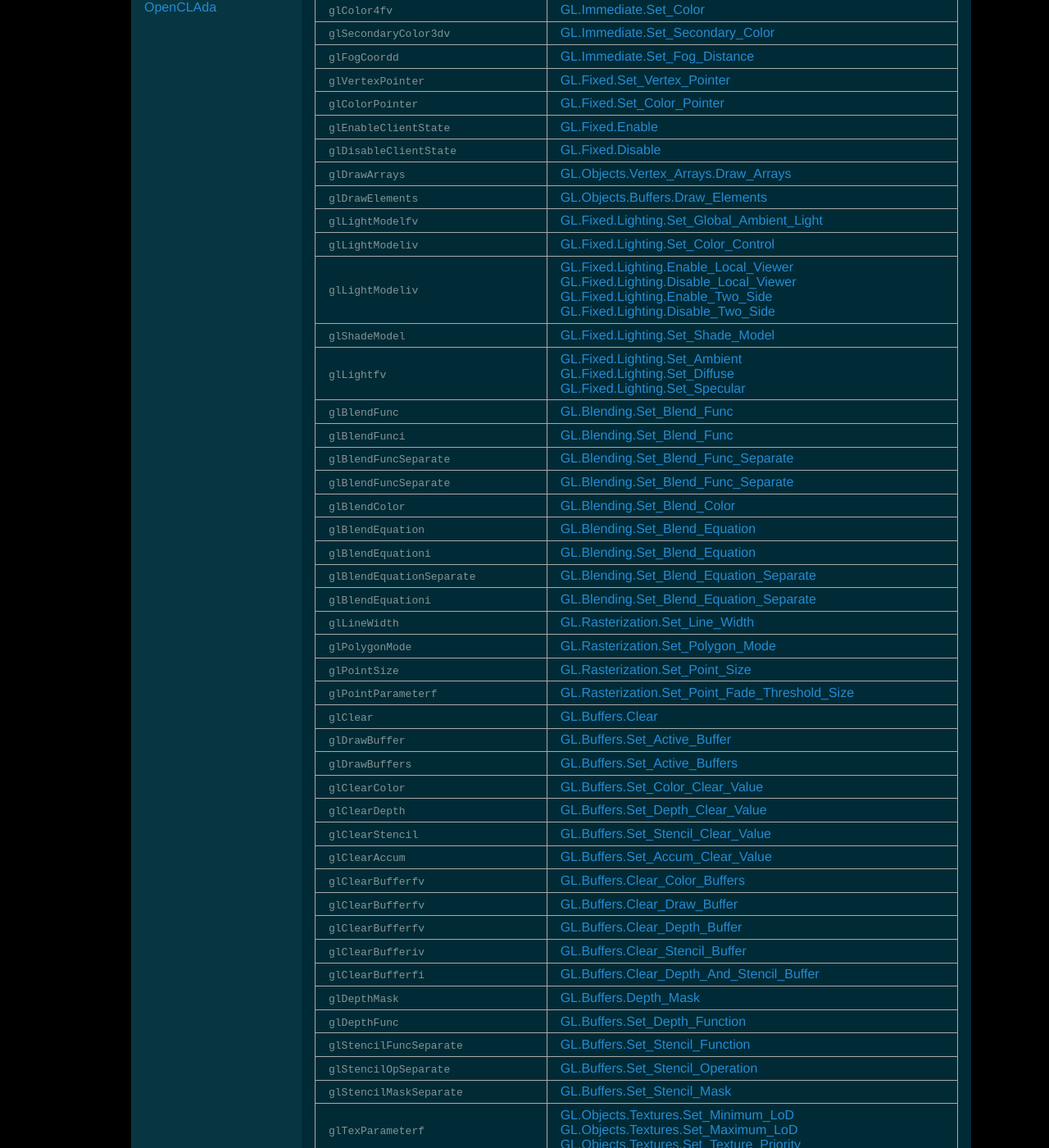
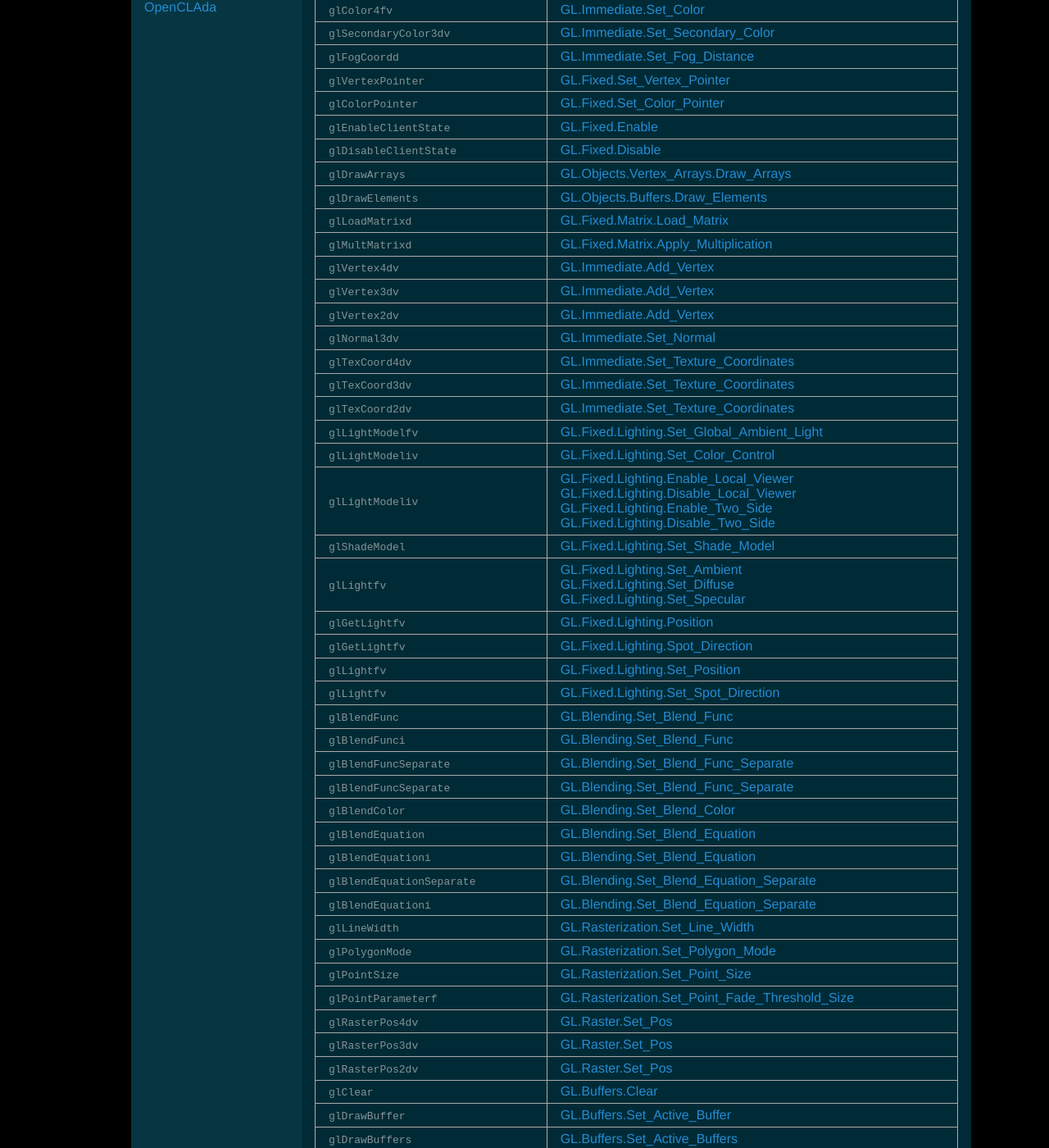
Before and after one commit to flyx/OpenGLAda, a Jekyll site: the page built from 99-mapping.md, in a window 1280 px wide and 1400 px high, scrolled down 822 px. Shown: the whole window at 82% size. Built offline with Jekyll 4.4.1, drawn with Linux system fonts in a browser that asks for light colours.

Commit message:
Updated mapping table

```diff
--- a/99-mapping.md
+++ b/99-mapping.md
@@ -34,11 +34,24 @@ This table is under construction.
 | `glDisableClientState` | [GL.Fixed.Disable](https://github.com/flyx/OpenGLAda/blob/master/src/gl/interface/gl-fixed.ads#L38)
 | `glDrawArrays` | [GL.Objects.Vertex_Arrays.Draw_Arrays](https://github.com/flyx/OpenGLAda/blob/master/src/gl/interface/gl-objects-vertex_arrays.ads#L23)
 | `glDrawElements` | [GL.Objects.Buffers.Draw_Elements](https://github.com/flyx/OpenGLAda/blob/master/src/gl/interface/gl-objects-buffers.ads#L68)
+| `glLoadMatrixd` | [GL.Fixed.Matrix.Load_Matrix](https://github.com/flyx/OpenGLAda/blob/master/src/gl/interface/gl-fixed-matrix.ads#L39)
+| `glMultMatrixd` | [GL.Fixed.Matrix.Apply_Multiplication](https://github.com/flyx/OpenGLAda/blob/master/src/gl/interface/gl-fixed-matrix.ads#L41)
+| `glVertex4dv` | [GL.Immediate.Add_Vertex](https://github.com/flyx/OpenGLAda/blob/master/src/gl/interface/gl-immediate.ads#L36)
+| `glVertex3dv` | [GL.Immediate.Add_Vertex](https://github.com/flyx/OpenGLAda/blob/master/src/gl/interface/gl-immediate.ads#L36)
+| `glVertex2dv` | [GL.Immediate.Add_Vertex](https://github.com/flyx/OpenGLAda/blob/master/src/gl/interface/gl-immediate.ads#L36)
+| `glNormal3dv` | [GL.Immediate.Set_Normal](https://github.com/flyx/OpenGLAda/blob/master/src/gl/interface/gl-immediate.ads#L49)
+| `glTexCoord4dv` | [GL.Immediate.Set_Texture_Coordinates](https://github.com/flyx/OpenGLAda/blob/master/src/gl/interface/gl-immediate.ads#L52)
+| `glTexCoord3dv` | [GL.Immediate.Set_Texture_Coordinates](https://github.com/flyx/OpenGLAda/blob/master/src/gl/interface/gl-immediate.ads#L52)
+| `glTexCoord2dv` | [GL.Immediate.Set_Texture_Coordinates](https://github.com/flyx/OpenGLAda/blob/master/src/gl/interface/gl-immediate.ads#L52)
 | `glLightModelfv` | [GL.Fixed.Lighting.Set_Global_Ambient_Light](https://github.com/flyx/OpenGLAda/blob/master/src/gl/interface/gl-fixed-lighting.ads#L44)
 | `glLightModeliv` | [GL.Fixed.Lighting.Set_Color_Control](https://github.com/flyx/OpenGLAda/blob/master/src/gl/interface/gl-fixed-lighting.ads#L47)
 | `glLightModeliv` | [GL.Fixed.Lighting.Enable_Local_Viewer](https://github.com/flyx/OpenGLAda/blob/master/src/gl/interface/gl-fixed-lighting.ads#L36) <br/> [GL.Fixed.Lighting.Disable_Local_Viewer](https://github.com/flyx/OpenGLAda/blob/master/src/gl/interface/gl-fixed-lighting.ads#L37) <br/> [GL.Fixed.Lighting.Enable_Two_Side](https://github.com/flyx/OpenGLAda/blob/master/src/gl/interface/gl-fixed-lighting.ads#L40) <br/> [GL.Fixed.Lighting.Disable_Two_Side](https://github.com/flyx/OpenGLAda/blob/master/src/gl/interface/gl-fixed-lighting.ads#L41)
 | `glShadeModel` | [GL.Fixed.Lighting.Set_Shade_Model](https://github.com/flyx/OpenGLAda/blob/master/src/gl/interface/gl-fixed-lighting.ads#L50)
 | `glLightfv` | [GL.Fixed.Lighting.Set_Ambient](https://github.com/flyx/OpenGLAda/blob/master/src/gl/interface/gl-fixed-lighting.ads#L64) <br/> [GL.Fixed.Lighting.Set_Diffuse](https://github.com/flyx/OpenGLAda/blob/master/src/gl/interface/gl-fixed-lighting.ads#L67) <br/> [GL.Fixed.Lighting.Set_Specular](https://github.com/flyx/OpenGLAda/blob/master/src/gl/interface/gl-fixed-lighting.ads#L70)
+| `glGetLightfv` | [GL.Fixed.Lighting.Position](https://github.com/flyx/OpenGLAda/blob/master/src/gl/interface/gl-fixed-lighting.ads#L73)
+| `glGetLightfv` | [GL.Fixed.Lighting.Spot_Direction](https://github.com/flyx/OpenGLAda/blob/master/src/gl/interface/gl-fixed-lighting.ads#L78)
+| `glLightfv` | [GL.Fixed.Lighting.Set_Position](https://github.com/flyx/OpenGLAda/blob/master/src/gl/interface/gl-fixed-lighting.ads#L73)
+| `glLightfv` | [GL.Fixed.Lighting.Set_Spot_Direction](https://github.com/flyx/OpenGLAda/blob/master/src/gl/interface/gl-fixed-lighting.ads#L76)
 | `glBlendFunc` | [GL.Blending.Set_Blend_Func](https://github.com/flyx/OpenGLAda/blob/master/src/gl/interface/gl-blending.ads#L35)
 | `glBlendFunci` | [GL.Blending.Set_Blend_Func](https://github.com/flyx/OpenGLAda/blob/master/src/gl/interface/gl-blending.ads#L35)
 | `glBlendFuncSeparate` | [GL.Blending.Set_Blend_Func_Separate](https://github.com/flyx/OpenGLAda/blob/master/src/gl/interface/gl-blending.ads#L39)
@@ -52,6 +65,9 @@ This table is under construction.
 | `glPolygonMode` | [GL.Rasterization.Set_Polygon_Mode](https://github.com/flyx/OpenGLAda/blob/master/src/gl/interface/gl-rasterization.ads#L37)
 | `glPointSize` | [GL.Rasterization.Set_Point_Size](https://github.com/flyx/OpenGLAda/blob/master/src/gl/interface/gl-rasterization.ads#L40)
 | `glPointParameterf` | [GL.Rasterization.Set_Point_Fade_Threshold_Size](https://github.com/flyx/OpenGLAda/blob/master/src/gl/interface/gl-rasterization.ads#L45)
+| `glRasterPos4dv` | [GL.Raster.Set_Pos](https://github.com/flyx/OpenGLAda/blob/master/src/gl/interface/gl-raster.ads#L26)
+| `glRasterPos3dv` | [GL.Raster.Set_Pos](https://github.com/flyx/OpenGLAda/blob/master/src/gl/interface/gl-raster.ads#L26)
+| `glRasterPos2dv` | [GL.Raster.Set_Pos](https://github.com/flyx/OpenGLAda/blob/master/src/gl/interface/gl-raster.ads#L26)
 | `glClear` | [GL.Buffers.Clear](https://github.com/flyx/OpenGLAda/blob/master/src/gl/interface/gl-buffers.ads#L91)
 | `glDrawBuffer` | [GL.Buffers.Set_Active_Buffer](https://github.com/flyx/OpenGLAda/blob/master/src/gl/interface/gl-buffers.ads#L93)
 | `glDrawBuffers` | [GL.Buffers.Set_Active_Buffers](https://github.com/flyx/OpenGLAda/blob/master/src/gl/interface/gl-buffers.ads#L94)
```
